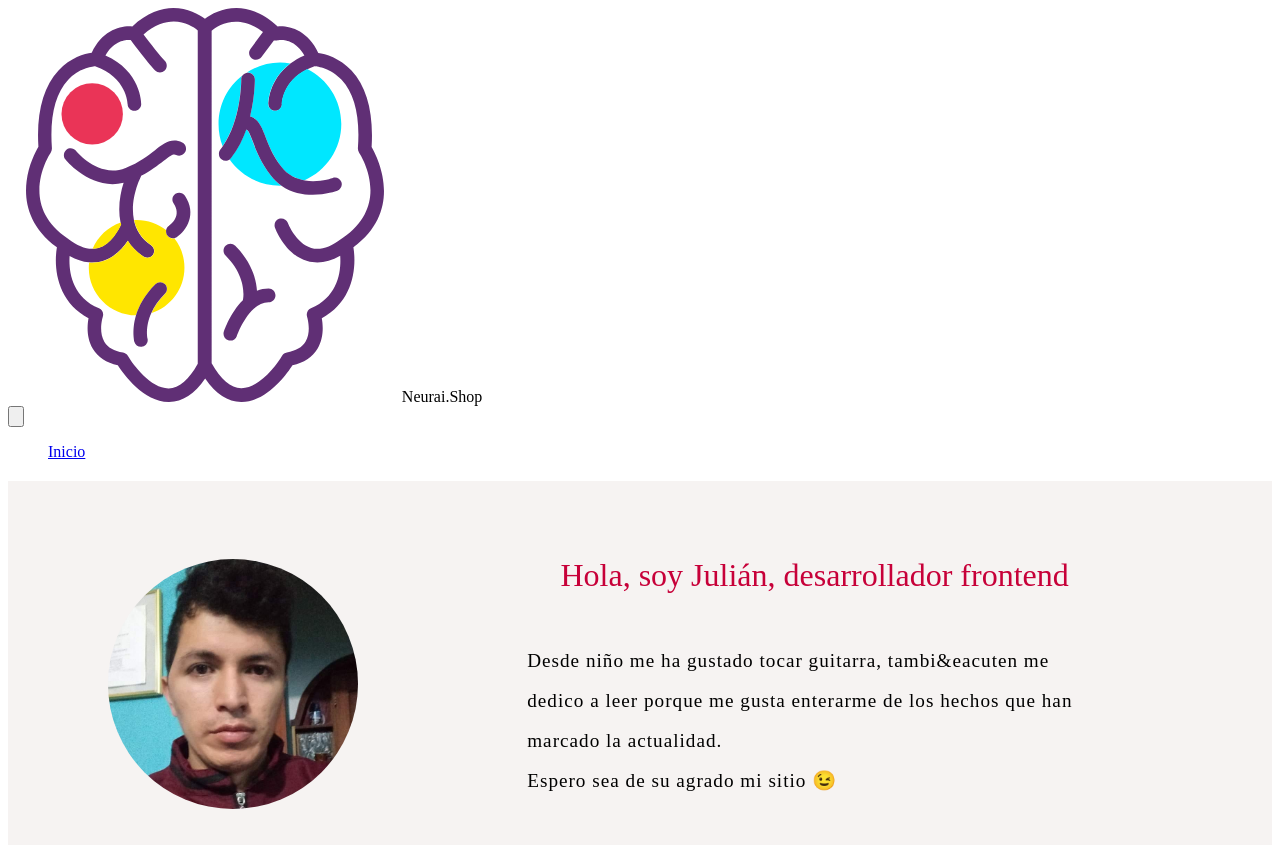
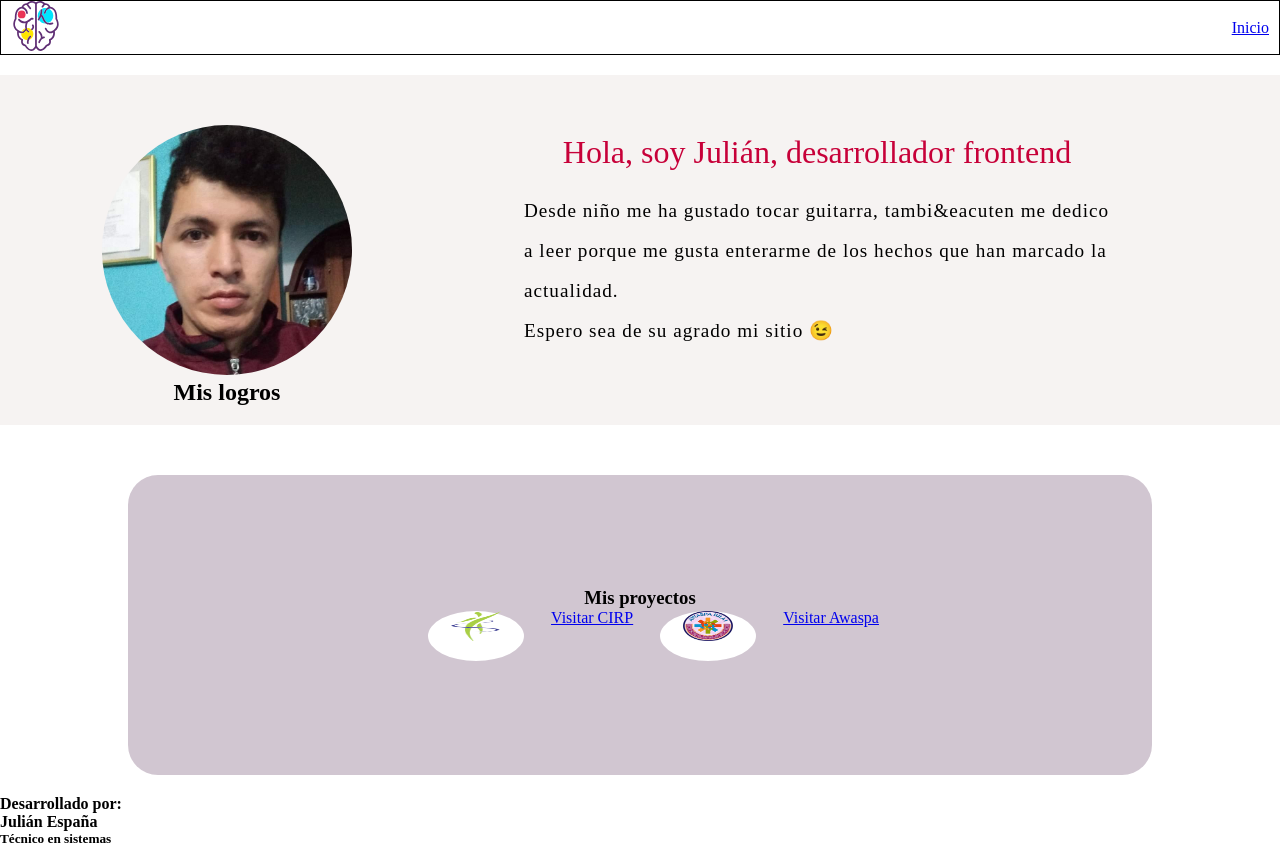
Before and after one commit to julianesp/neurai.dev, a Next.js app: page / in a window 1280 px wide. Shown: the top 845 px of the page. Built offline with nearby package versions, Linux system fonts and the light colour scheme; grey boxes are pictures that could not be loaded.

Commit message:
Adding styles to the header

```diff
--- a/package.json
+++ b/package.json
@@ -2,6 +2,7 @@
   "name": "neurai.shop",
   "version": "0.1.0",
   "private": true,
+  "homepage": "https://neurai.shop/",
   "scripts": {
     "dev": "next dev",
     "build": "next build",
--- a/src/components/NavBar.js
+++ b/src/components/NavBar.js
@@ -2,30 +2,50 @@ import React from 'react'
 import Link from 'next/link'
 import Image from 'next/image'
 import dev from '../assets/img/cerebro.svg'
+import styles from '../styles/NavBar.module.scss'
 
 const NavBar = () => {
   return (
-    <nav className='flex items-center justify-between flex-wrap bg-teal-500 h-15 p-3 p-md-3'>
-      <div className='flex items-center flex-shrink-0 text-white mr-6'>
-        <Image className='w-10'
-          alt='Logo de empresa'
+    // <nav className='flex items-center justify-between flex-wrap bg-teal-500 h-15 p-3 p-md-3'>
+    //   <div className='flex items-center flex-shrink-0 text-white mr-6'>
+    //     <Image className='w-10'
+    //       alt='Logo de empresa'
+    //       src={dev}
+    //     />
+    //     <span className='font-semibold text-xl tracking-tight'>Neurai.Shop</span>
+    //   </div>
+    //   <div className='block lg:hidden'>
+    //     <button className='flex items-center px-3 py-2 border rounded text-teal-200 border-teal-400 hover:text-white hover:border-white'>
+    //       <svg className='fill-current h-3 w-3' viewBox='0 0 20 20' xmlns='http://www.w3.org/2000/svg'><title>Menu</title><path d='M0 3h20v2H0V3zm0 6h20v2H0V9zm0 6h20v2H0v-2z' /></svg>
+    //     </button>
+    //   </div>
+    //   <div className='w-full block flex-grow lg:flex lg:items-center lg:w-auto'>
+
+    //   </div>
+
+    //   <menu>
+    //     <Link href='/'>Inicio</Link>
+    //     <Link href='/profile'>Sobre mí</Link>
+    //   </menu>
+    // </nav>
+
+    <nav className={styles.container}>
+
+      <div className={styles.logo}>
+        <Image
+          className={styles['logo-img']}
+          alt='Logo'
           src={dev}
+          width={50}
+          height={50}
         />
-        <span className='font-semibold text-xl tracking-tight'>Neurai.Shop</span>
-      </div>
-      <div className='block lg:hidden'>
-        <button className='flex items-center px-3 py-2 border rounded text-teal-200 border-teal-400 hover:text-white hover:border-white'>
-          <svg className='fill-current h-3 w-3' viewBox='0 0 20 20' xmlns='http://www.w3.org/2000/svg'><title>Menu</title><path d='M0 3h20v2H0V3zm0 6h20v2H0V9zm0 6h20v2H0v-2z' /></svg>
-        </button>
-      </div>
-      <div className='w-full block flex-grow lg:flex lg:items-center lg:w-auto'>
-
       </div>
 
       <menu>
         <Link href='/'>Inicio</Link>
         {/* <Link href='/profile'>Sobre mí</Link> */}
       </menu>
+
     </nav>
   )
 }
--- a/src/pages/_app.js
+++ b/src/pages/_app.js
@@ -1,6 +1,7 @@
 import '../styles/_colors.module.scss'
 import '../styles/_heredar.module.scss'
 import '../styles/Profile.module.scss'
+import '../styles/globals.css'
 
 export default function MyApp({ Component, pageProps }) {
   return <Component {...pageProps} />
--- a/src/pages/index.js
+++ b/src/pages/index.js
@@ -1,7 +1,7 @@
 import React from "react"
 import Layout from "../components/Layout"
 // import Accesorios from "../containers/Accesorios"
-import Profile from '../pages/profile'
+import Profile from './profile'
 
 const Index = () => {
   return (
--- /dev/null
+++ b/src/styles/NavBar.module.scss
@@ -0,0 +1,16 @@
+.container {
+    display: flex;
+    justify-content: space-between;
+    align-items: center ;
+
+    height: 55px;
+
+    border: 1px solid #000;
+
+    padding: 0 10px;
+}
+
+.container .logo .logo-img {
+    height: inherit;
+    align-items: center;
+}
--- a/src/styles/globals.css
+++ b/src/styles/globals.css
@@ -1,3 +1,5 @@
-@tailwind base;
-@tailwind components;
-@tailwind utilities;
+* {
+    margin: 0;
+    padding: 0;
+    box-sizing: border-box;
+}
```
